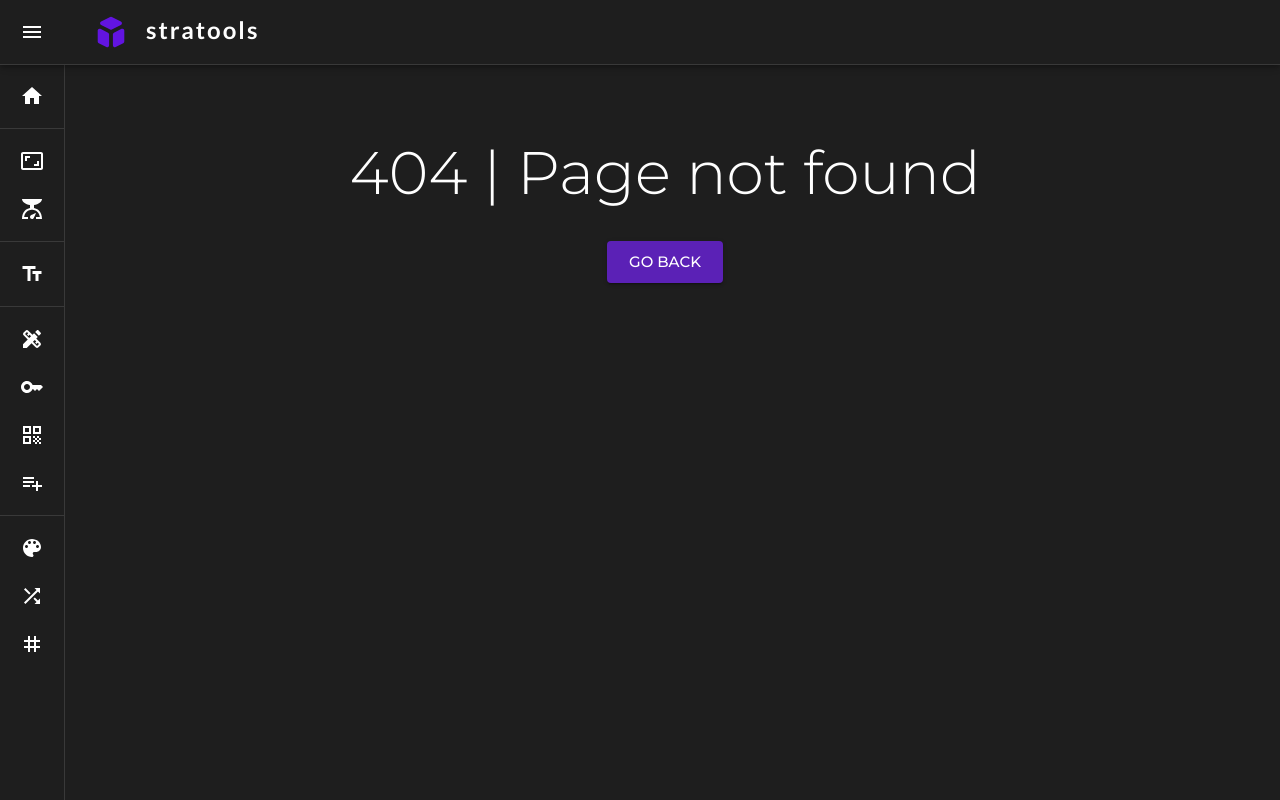
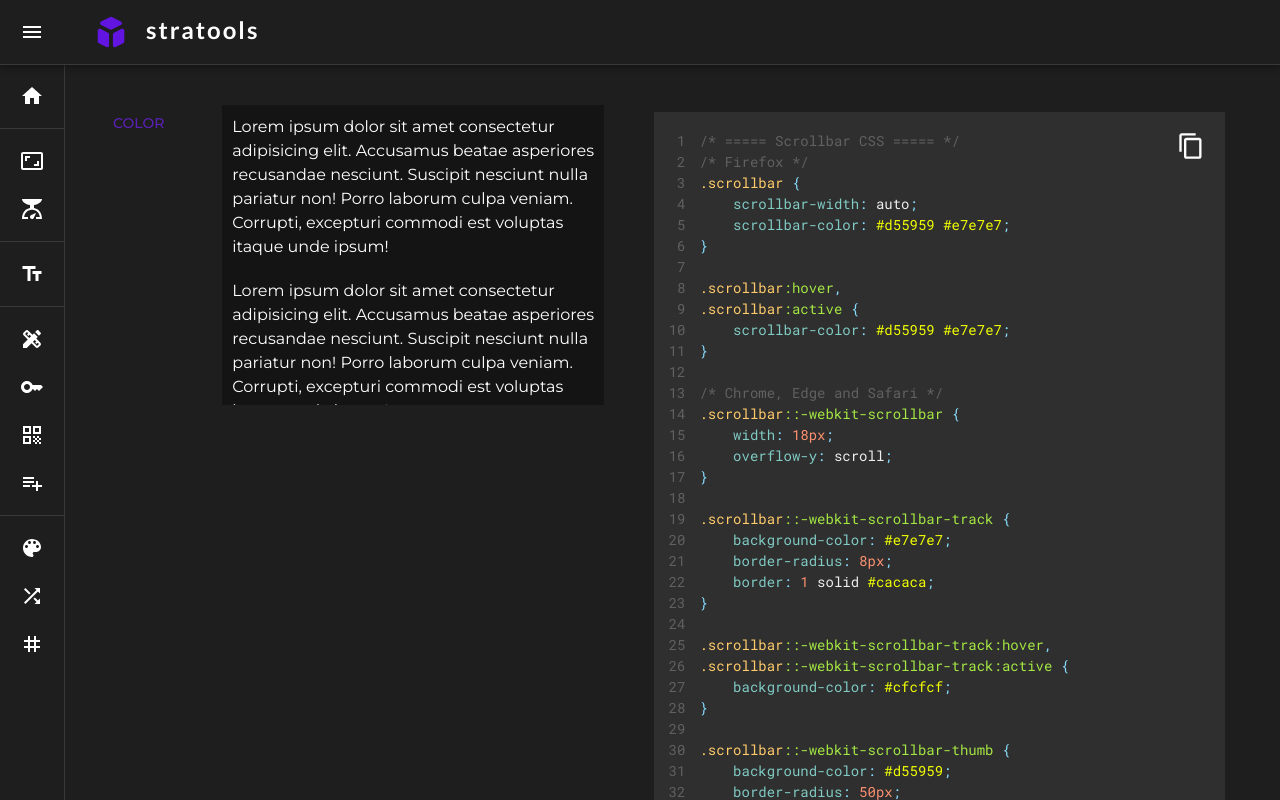
Before and after one commit to huffmanks/tools-nextjs, a Next.js app: page /generate/custom-scrollbar in a window 1280 px wide. Before the commit this address had no page. Shown: the top 800 px of the page. Built offline with nearby package versions, Linux system fonts and the light colour scheme.

Commit message:
initial custom scrollbar

```diff
--- /dev/null
+++ b/constants/customScrollbar.js
@@ -0,0 +1,15 @@
+export const initialValues = {
+    axis: 'y',
+    widthFirefox: 'auto',
+    thickness: 18,
+    isTrackTransparent: false,
+    trackBg: '#e7e7e7',
+    trackBgHover: '#cfcfcf',
+    trackRadius: 8,
+    trackBorderWidth: 1,
+    trackBorderStyle: 'solid',
+    trackBorderColor: '#cacaca',
+    thumbBg: '#d55959',
+    thumbBgHover: '#cf3f3f',
+    thumbRadius: 50,
+}
--- /dev/null
+++ b/features/CustomScrollbar/CodeBlock.jsx
@@ -0,0 +1,40 @@
+import { PrismLight as SyntaxHighlighter } from 'react-syntax-highlighter'
+import { materialDark } from 'react-syntax-highlighter/dist/cjs/styles/prism'
+import css from 'react-syntax-highlighter/dist/cjs/languages/prism/css'
+// import prism from 'react-syntax-highlighter/dist/cjs/styles/prism/prism'
+
+import { Box, IconButton } from '@mui/material'
+import ContentCopyIcon from '@mui/icons-material/ContentCopy'
+
+import { useGlobalState } from '../../hooks/useContext'
+import { useCopyToClipboard } from '../../hooks/useCopyToClipboard'
+import { generateScrollbarStrings } from '../../utilities/generateScrollbarStrings'
+
+SyntaxHighlighter.registerLanguage('css', css)
+
+const CodeBlock = ({ value }) => {
+    const { addToast } = useGlobalState()
+    const [copy] = useCopyToClipboard(false)
+
+    const { codeString } = generateScrollbarStrings(value)
+
+    const handleCopy = async () => {
+        const copySuccess = await copy(codeString)
+
+        if (copySuccess) {
+            addToast('Copied to clipboard!')
+        }
+    }
+    return (
+        <Box sx={{ position: 'relative', width: 600, fontSize: 14 }}>
+            <SyntaxHighlighter language='css' style={materialDark} wrapLines='true' showLineNumbers='true'>
+                {codeString}
+            </SyntaxHighlighter>
+            <IconButton aria-label='copy' size='large' onClick={handleCopy} sx={{ position: 'absolute', top: 15, right: 8 }}>
+                <ContentCopyIcon fontSize='inherit' />
+            </IconButton>
+        </Box>
+    )
+}
+
+export default CodeBlock
--- /dev/null
+++ b/features/CustomScrollbar/Demo.jsx
@@ -0,0 +1,27 @@
+import { generateScrollbarStrings } from '../../utilities/generateScrollbarStrings'
+
+const Demo = ({ value }) => {
+    const { DemoBox } = generateScrollbarStrings(value)
+    return (
+        <DemoBox>
+            <p>
+                Lorem ipsum dolor sit amet consectetur adipisicing elit. Accusamus beatae asperiores recusandae nesciunt. Suscipit nesciunt nulla pariatur non! Porro laborum culpa veniam. Corrupti,
+                excepturi commodi est voluptas itaque unde ipsum!
+            </p>
+            <p>
+                Lorem ipsum dolor sit amet consectetur adipisicing elit. Accusamus beatae asperiores recusandae nesciunt. Suscipit nesciunt nulla pariatur non! Porro laborum culpa veniam. Corrupti,
+                excepturi commodi est voluptas itaque unde ipsum!
+            </p>
+            <p>
+                Lorem ipsum dolor sit amet consectetur adipisicing elit. Accusamus beatae asperiores recusandae nesciunt. Suscipit nesciunt nulla pariatur non! Porro laborum culpa veniam. Corrupti,
+                excepturi commodi est voluptas itaque unde ipsum!
+            </p>
+            <p>
+                Lorem ipsum dolor sit amet consectetur adipisicing elit. Accusamus beatae asperiores recusandae nesciunt. Suscipit nesciunt nulla pariatur non! Porro laborum culpa veniam. Corrupti,
+                excepturi commodi est voluptas itaque unde ipsum!
+            </p>
+        </DemoBox>
+    )
+}
+
+export default Demo
--- a/package.json
+++ b/package.json
@@ -31,6 +31,7 @@
         "react": "18.2.0",
         "react-colorful": "^5.5.1",
         "react-dom": "18.2.0",
+        "react-syntax-highlighter": "^15.5.0",
         "xlsx": "^0.18.5"
     },
     "devDependencies": {
--- /dev/null
+++ b/pages/generate/custom-scrollbar/index.jsx
@@ -0,0 +1,35 @@
+import { useState } from 'react'
+
+import { Button } from '@mui/material'
+
+import Demo from '../../../features/CustomScrollbar/Demo'
+import CodeBlock from '../../../features/CustomScrollbar/CodeBlock'
+import { initialValues } from '../../../constants/customScrollbar'
+
+const CustomScrollbar = () => {
+    const [value, setValue] = useState(initialValues)
+
+    const handleClick = (name) => {
+        if (name === 'isTrackTransparent') {
+            setValue((prev) => ({
+                ...prev,
+                isTrackTransparent: !prev.isTrackTransparent,
+            }))
+        }
+    }
+
+    return (
+        <>
+            <div style={{ maxWidth: 1200, display: 'flex', gap: 50 }}>
+                <div>
+                    <Button onClick={() => handleClick('isTrackTransparent')}>{value.isTrackTransparent ? 'See through' : 'Color'}</Button>
+                </div>
+                <Demo value={value} />
+
+                <CodeBlock value={value} />
+            </div>
+        </>
+    )
+}
+
+export default CustomScrollbar
--- /dev/null
+++ b/utilities/generateScrollbarStrings.js
@@ -0,0 +1,96 @@
+import { styled } from '@mui/material/styles'
+import { Box } from '@mui/material'
+
+export const generateScrollbarStrings = (value) => {
+    const scrollBarHover = !value.isTrackTransparent
+        ? `
+.scrollbar::-webkit-scrollbar-track:hover,
+.scrollbar::-webkit-scrollbar-track:active {
+    background-color: ${value.trackBgHover};
+}
+`
+        : ''
+
+    const trackRadius = !value.isTrackTransparent ? `\n    border-radius: ${value.trackRadius}px;` : ''
+    const trackBorder = !value.isTrackTransparent ? `\n    border: ${value.trackBorderWidth} ${value.trackBorderStyle} ${value.trackBorderColor};` : ''
+    const thumbBgClip = value.isTrackTransparent ? `\n    background-clip: content-box;` : ''
+    const thumbBorder = value.isTrackTransparent ? `\n    border: ${Math.floor(value.thickness / 3)}px solid transparent;` : ''
+
+    const DemoBox = styled(Box)`
+background-color: rgb(0 0 0 / .3);
+width: 400px;
+height: 300px;
+display: flex;
+flex-direction: column;
+gap: 20px;
+padding: 10px;
+overflow-${value.axis}: scroll;
+
+scrollbar-width: ${value.widthFirefox};
+scrollbar-color: ${value.thumbBg} ${value.trackBg};
+
+:hover,
+:active {
+scrollbar-color: ${value.thumbBg} ${value.trackBg};
+}
+
+::-webkit-scrollbar {
+${value.axis === 'y' ? 'width' : 'height'}: ${value.thickness}px;
+overflow-${value.axis}: scroll;
+}
+
+::-webkit-scrollbar-track {
+background-color: ${!value.isTrackTransparent ? value.trackBg : 'transparent'};
+${trackRadius}
+${trackBorder}
+}
+
+${!value.isTrackTransparent ? '::-webkit-scrollbar-track:hover,' + '::-webkit-scrollbar-track:active{' + 'background-color: ' + value.trackBgHover + ';}' : ''}
+
+::-webkit-scrollbar-thumb {
+${thumbBgClip}
+background-color: ${value.thumbBg};
+border-radius: ${value.thumbRadius}px;
+${thumbBorder}
+}
+
+::-webkit-scrollbar-thumb:hover,
+::-webkit-scrollbar-thumb:active {
+background-color: ${value.thumbBgHover};
+}
+`
+
+    const codeString = `/* ===== Scrollbar CSS ===== */
+/* Firefox */
+.scrollbar {
+    scrollbar-width: ${value.widthFirefox};
+    scrollbar-color: ${value.thumbBg} ${value.trackBg};
+}
+
+.scrollbar:hover,
+.scrollbar:active {
+    scrollbar-color: ${value.thumbBg} ${value.trackBg};
+}
+
+/* Chrome, Edge and Safari */
+.scrollbar::-webkit-scrollbar {
+    ${value.axis === 'y' ? 'width' : 'height'}: ${value.thickness}px;
+    overflow-${value.axis}: scroll;
+}
+
+.scrollbar::-webkit-scrollbar-track {
+    background-color: ${!value.isTrackTransparent ? value.trackBg : 'transparent'};${trackRadius}${trackBorder}
+}
+${scrollBarHover}
+.scrollbar::-webkit-scrollbar-thumb {${thumbBgClip}
+    background-color: ${value.thumbBg};
+    border-radius: ${value.thumbRadius}px;${thumbBorder}
+}
+
+.scrollbar::-webkit-scrollbar-thumb:hover,
+.scrollbar::-webkit-scrollbar-thumb:active {
+    background-color: ${value.thumbBgHover};
+}`
+
+    return { DemoBox, codeString }
+}
```
Also changed, not shown: 2 other files (tests, documents, lock files or other folders).
